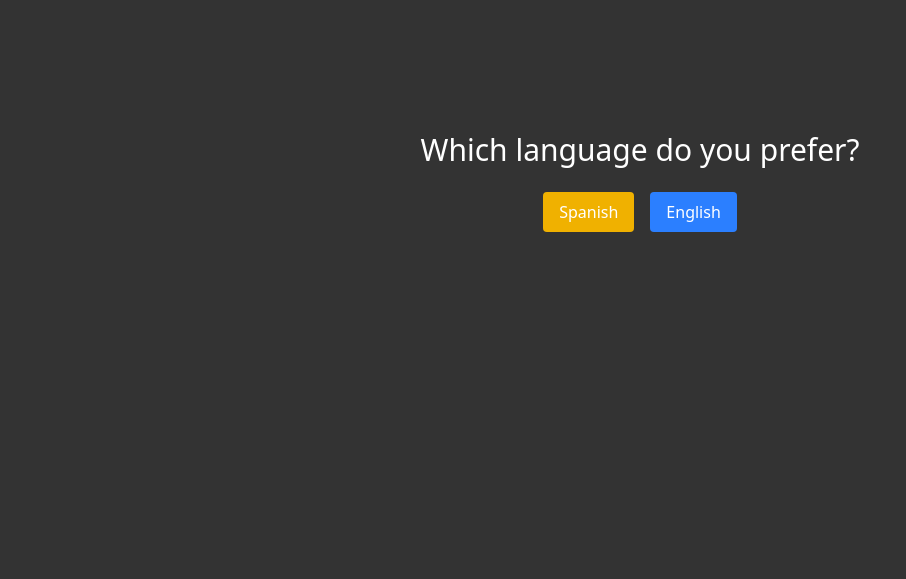
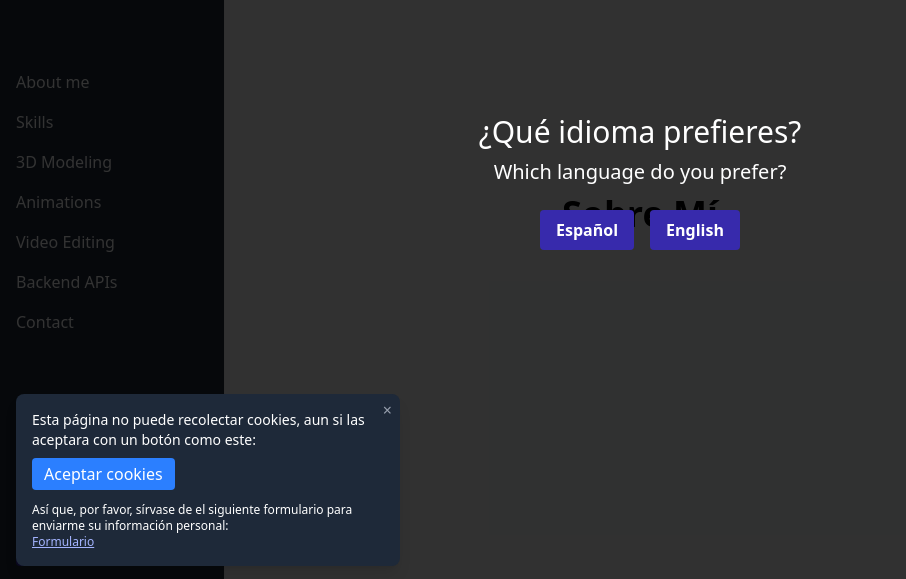
Before and after one commit to DiegoEspinosaR/DiegoEspinosaR.github.io, a React (Vite) app: page / in a window 1280 px wide. Shown: the part 218-797 px from the top of the page, without its empty margins (0-906 px from the left). Built offline with nearby package versions, Linux system fonts and the light colour scheme.

Commit message:
-Placeholders, transicion de color de fondo, transicion de las letras, otro hotfix al switch del idioma ya que no estaba bien desplegado, fondo transparente al selector de idioma, entradas en las traducciones

```diff
--- a/src/App.tsx
+++ b/src/App.tsx
@@ -1,60 +1,58 @@
-import { useState, useEffect } from 'react';
-import './i18n';
-import { useTranslation } from 'react-i18next';
+import { useEffect, useState } from "react";
 
-import LanguageSelectorModal from './components/LanguageSelectorModal';
-import FakeCookiesModal from './components/FakeCookiesModal';
+import LanguageSelectorModal from "./components/LanguageSelectorModal";
+import FakeCookiesModal from "./components/FakeCookiesModal";
 
-import Sidebar from './components/Sidebar';
-import SobreMi from './sections/SobreMi';
-import Habilidades from './sections/Habilidades';
-import Modelado3D from './sections/Modelado3D';
-import Animaciones from './sections/Animaciones';
-import EdicionVideo from './sections/EdicionVideo';
-import BackendAPIs from './sections/BackendAPIs';
-import Contacto from './sections/Contacto';
+import Sidebar from "./components/Sidebar";
+import SobreMi from "./sections/SobreMi";
+import Habilidades from "./sections/Habilidades";
+import Modelado3D from "./sections/Modelado3D";
+import Animaciones from "./sections/Animaciones";
+import EdicionVideo from "./sections/EdicionVideo";
+import BackendAPIs from "./sections/BackendAPIs";
+import Contacto from "./sections/Contacto";
 
-function App() {
-  const { i18n } = useTranslation();
-  const [langSelected, setLangSelected] = useState(false);
+export default function App() {
+  const [bgColor, setBgColor] = useState("rgb(243, 244, 246)");
+  const [selectedLanguage, setSelectedLanguage] = useState<string | null>(null);
 
-  //Quite la lectura de localstorage para que el usuario no tenga memoria usada si no va a visitar la pagina mas de una vez,
-  //para regresarlo quita los comentarios y elimina el codigo de abajo :p
-  //
-  //useEffect(() => {
-  //  const savedLang = localStorage.getItem('lang');
-  //  if (savedLang) {
-  //    i18n.changeLanguage(savedLang);
-  //    setLangSelected(true);
-  //  }
-  //}, [i18n]);
-  //
-  //  const handleLangSelect = (lang: string) => {
-  //  i18n.changeLanguage(lang);
-  //  localStorage.setItem('lang', lang);
-  //  setLangSelected(true);
-  //};
+  const handleLanguageSelect = (lang: string) => {
+    console.log(`Idioma seleccionado: ${lang}`);
+    setSelectedLanguage(lang);
+  };
 
   useEffect(() => {
-    setLangSelected(false);
-  }, []);
+    const mainContainer = document.getElementById("main-container");
 
+    if (!mainContainer) return;
 
-  const handleLangSelect = (lang: string) => {
-    i18n.changeLanguage(lang);
-    setLangSelected(true);
+    const handleScroll = () => {
+      const scrollTop = mainContainer.scrollTop;
+      const scrollHeight = mainContainer.scrollHeight - mainContainer.clientHeight;
+      const scrollFraction = scrollTop / scrollHeight;
+
+      const startColor = [243, 244, 246];
+      const endColor = [107, 114, 128];
+
+      const newColor = startColor.map((start, i) =>
+        Math.round(start + (endColor[i] - start) * scrollFraction)
+      );
+
+      setBgColor(`rgb(${newColor[0]}, ${newColor[1]}, ${newColor[2]})`);
     };
 
+    mainContainer.addEventListener("scroll", handleScroll);
+    return () => mainContainer.removeEventListener("scroll", handleScroll);
+  }, []);
 
   return (
     <>
-      {!langSelected && <LanguageSelectorModal onSelect={handleLangSelect} />}
-      {langSelected && (
-        <div className="flex h-screen overflow-hidden">
+      <div className="flex h-screen">
         <Sidebar />
         <main
           id="main-container"
-          className="flex-1 overflow-y-auto px-4 py-8 space-y-24 scroll-smooth"
+          className="flex-1 h-screen overflow-y-auto px-4 py-8 space-y-24 scroll-smooth"
+          style={{ backgroundColor: bgColor, transition: "background-color 0.1s linear" }}
         >
           <section id="sobremi"><SobreMi /></section>
           <section id="habilidades"><Habilidades /></section>
@@ -64,12 +62,12 @@ function App() {
           <section id="backend"><BackendAPIs /></section>
           <section id="contacto"><Contacto /></section>
         </main>
+      </div>
+
+      {!selectedLanguage && (
+        <LanguageSelectorModal onSelect={handleLanguageSelect} />
+      )}
       <FakeCookiesModal />
-
-        </div>
-      )}
     </>
   );
 }
-
-export default App;
--- a/src/components/LanguageSelectorModal.tsx
+++ b/src/components/LanguageSelectorModal.tsx
@@ -1,23 +1,43 @@
-import { useTranslation } from 'react-i18next';
+import { useState, useEffect } from "react";
 
-export default function LanguageSelectorModal({ onSelect }: { onSelect: (lang: string) => void }) {
-  const { t } = useTranslation();
+type Props = {
+  onSelect: (lang: string) => void;
+};
+
+export default function LanguageSelectorModal({ onSelect }: Props) {
+  const [isVisible, setIsVisible] = useState(true);
+
+  // Función para cerrar con animación
+  const closeModal = (lang: string) => {
+    setIsVisible(false);
+    setTimeout(() => {
+      onSelect(lang);
+    }, 300); // 300ms duración de la animación
+  };
 
   return (
-    <div className="fixed inset-0 bg-black/80 flex flex-col justify-center items-center text-white z-50">
-      <h1 className="text-3xl mb-6">{t('selectLanguage')}</h1>
+    <div
+      className={`fixed inset-0 bg-black/80 flex flex-col justify-center items-center text-white z-50 transition-opacity duration-300 ${
+        isVisible ? "opacity-100" : "opacity-0"
+      }`}
+      aria-modal="true"
+      role="dialog"
+    >
+      <h1 className="text-3xl mb-2">¿Qué idioma prefieres?</h1>
+      <h2 className="text-xl mb-6">Which language do you prefer?</h2>
+
       <div className="flex gap-4">
         <button
-          onClick={() => onSelect('es')}
-          className="px-4 py-2 bg-yellow-500 rounded"
+          onClick={() => closeModal("es")}
+          className="px-4 py-2 bg-indigo-800 hover:bg-indigo-900 rounded text-white font-semibold transition"
         >
-          {t('spanish')}
+          Español
         </button>
         <button
-          onClick={() => onSelect('en')}
-          className="px-4 py-2 bg-blue-500 rounded"
+          onClick={() => closeModal("en")}
+          className="px-4 py-2 bg-indigo-800 hover:bg-indigo-900 rounded text-white font-semibold transition"
         >
-          {t('english')}
+          English
         </button>
       </div>
     </div>
--- a/src/components/LanguageSwitcher.tsx
+++ b/src/components/LanguageSwitcher.tsx
@@ -3,10 +3,8 @@ import { useTranslation } from 'react-i18next';
 export default function LanguageSwitcher() {
   const { i18n } = useTranslation();
 
-  // Detecta el idioma actual (es o en)
   const currentLang = i18n.language.startsWith('es') ? 'es' : 'en';
 
-  // Función para alternar el idioma
   const toggleLanguage = () => {
     const newLang = currentLang === 'es' ? 'en' : 'es';
     i18n.changeLanguage(newLang);
@@ -16,7 +14,7 @@ export default function LanguageSwitcher() {
   return (
     <button
       onClick={toggleLanguage}
-      className="px-4 py-2 rounded bg-indigo-600 hover:bg-indigo-700 text-white font-semibold transition"
+      className="px-4 py-2 rounded bg-indigo-800 hover:bg-indigo-900 text-white font-semibold transition"
       aria-label="Cambiar idioma"
     >
       {currentLang === 'es' ? 'Español' : 'English'}
--- a/src/components/Sidebar.tsx
+++ b/src/components/Sidebar.tsx
@@ -32,7 +32,8 @@ const Sidebar = () => {
       </div>
 
       {/* Links (Desktop) */}
-      <div className="hidden md:flex flex-col p-4 space-y-4 flex-1">
+      <div className="hidden md:flex flex-col flex-1 p-4">
+        <div className="flex flex-col space-y-4 justify-center flex-grow">
           {links.map((link) => (
             <Link
               key={link.to}
@@ -46,8 +47,7 @@ const Sidebar = () => {
               {link.label}
             </Link>
           ))}
-
-        {/* LanguageSwitcher abajo con mt-auto */}
+        </div>
         <div className="mt-auto">
           <LanguageSwitcher />
         </div>
--- a/src/i18n.ts
+++ b/src/i18n.ts
@@ -15,6 +15,15 @@ i18n
           selectLanguage: "Which language do you prefer?",
           spanish: "Spanish",
           english: "English",
+          nav: {
+            about: "About me",
+            skills: "Skills",
+            modeling: "3D Modeling",
+            animations: "Animations",
+            video: "Video Editing",
+            backend: "Backend APIs",
+            contact: "Contact",
+          },
         },
       },
       es: {
@@ -25,6 +34,15 @@ i18n
           selectLanguage: "¿Qué idioma prefieres?",
           spanish: "Español",
           english: "Inglés",
+          nav: {
+            about: "Sobre mí",
+            skills: "Habilidades",
+            modeling: "Modelado 3D",
+            animations: "Animaciones",
+            video: "Edición de video",
+            backend: "APIs Backend",
+            contact: "Contacto",
+          },
         },
       },
     },
--- a/src/sections/Animaciones.tsx
+++ b/src/sections/Animaciones.tsx
@@ -1,6 +1,6 @@
 const Animaciones = () => {
   return (
-    <div className="h-screen flex items-center justify-center bg-gray-400 rounded-lg shadow-md">
+    <div className="h-screen flex items-center justify-center  rounded-lg shadow-md">
       <h1 className="text-4xl font-bold">Animaciones</h1>
     </div>
   );
--- a/src/sections/BackendAPIs.tsx
+++ b/src/sections/BackendAPIs.tsx
@@ -1,6 +1,6 @@
 const BackendAPIs = () => {
   return (
-    <div className="h-screen flex items-center justify-center bg-gray-600 text-white rounded-lg shadow-md">
+    <div className="h-screen flex items-center justify-center  text-white rounded-lg shadow-md">
       <h1 className="text-4xl font-bold">Backend & APIs</h1>
     </div>
   );
--- a/src/sections/Contacto.tsx
+++ b/src/sections/Contacto.tsx
@@ -1,6 +1,6 @@
 const Contacto = () => {
   return (
-    <div className="h-screen flex items-center justify-center bg-gray-700 text-white rounded-lg shadow-md">
+    <div className="h-screen flex items-center justify-center  text-white rounded-lg shadow-md">
       <h1 className="text-4xl font-bold">Contacto</h1>
     </div>
   );
--- a/src/sections/EdicionVideo.tsx
+++ b/src/sections/EdicionVideo.tsx
@@ -1,6 +1,6 @@
 const EdicionVideo = () => {
   return (
-    <div className="h-screen flex items-center justify-center bg-gray-500 text-white rounded-lg shadow-md">
+    <div className="h-screen flex items-center justify-center  text-white rounded-lg shadow-md">
       <h1 className="text-4xl font-bold">Edición de Video</h1>
     </div>
   );
--- a/src/sections/Habilidades.tsx
+++ b/src/sections/Habilidades.tsx
@@ -1,6 +1,6 @@
 const Habilidades = () => {
   return (
-    <div className="h-screen flex items-center justify-center bg-gray-200 rounded-lg shadow-md">
+    <div className="h-screen flex items-center justify-center  rounded-lg shadow-md">
       <h1 className="text-4xl font-bold">Habilidades</h1>
     </div>
   );
--- a/src/sections/Modelado3D.tsx
+++ b/src/sections/Modelado3D.tsx
@@ -1,6 +1,6 @@
 const Modelado3D = () => {
   return (
-    <div className="h-screen flex items-center justify-center bg-gray-300 rounded-lg shadow-md">
+    <div className="h-screen flex items-center justify-center  rounded-lg shadow-md">
       <h1 className="text-4xl font-bold">Modelado 3D</h1>
     </div>
   );
--- a/src/sections/SobreMi.tsx
+++ b/src/sections/SobreMi.tsx
@@ -1,6 +1,6 @@
 const SobreMi = () => {
   return (
-    <div className="h-screen flex items-center justify-center bg-gray-100 rounded-lg shadow-md">
+    <div className="h-screen flex items-center justify-center  rounded-lg shadow-md">
       <h1 className="text-4xl font-bold">Sobre Mí</h1>
     </div>
   );
```
Lines whose indentation alone changed are shown as unchanged.
